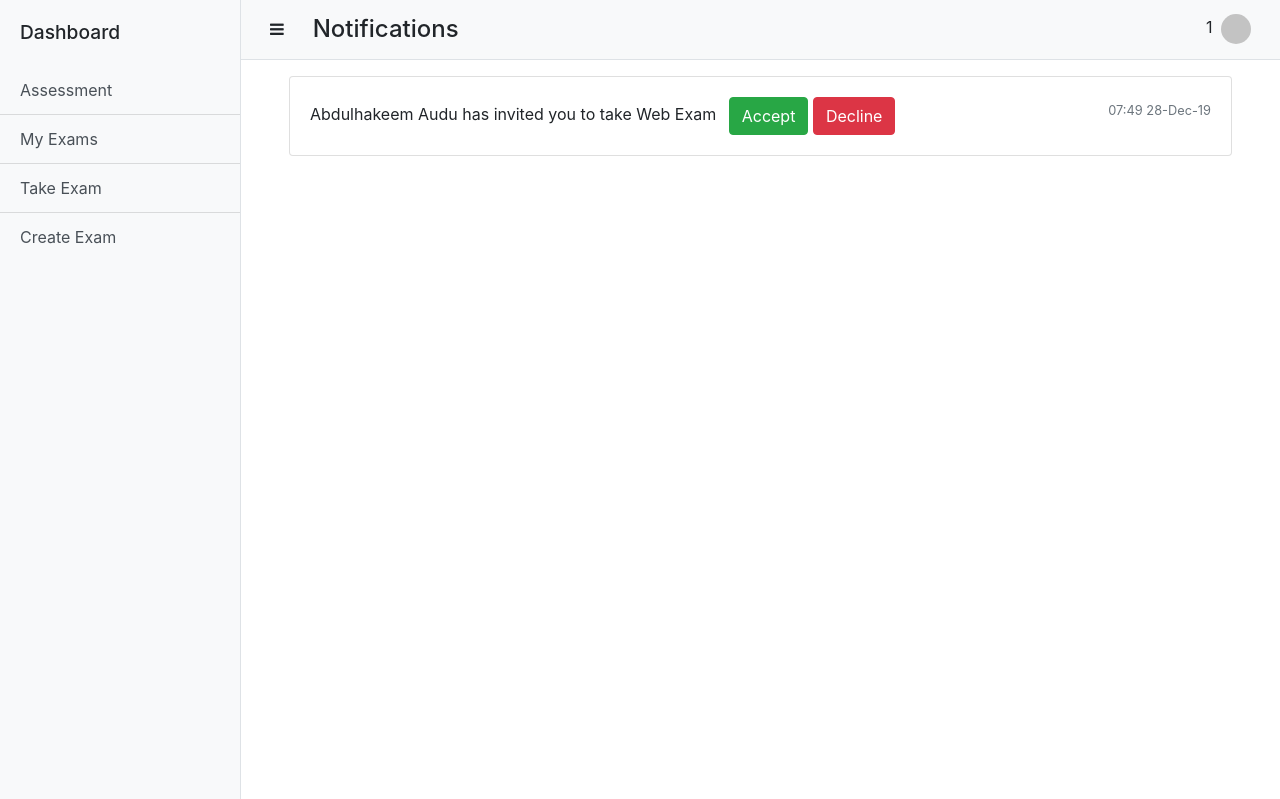
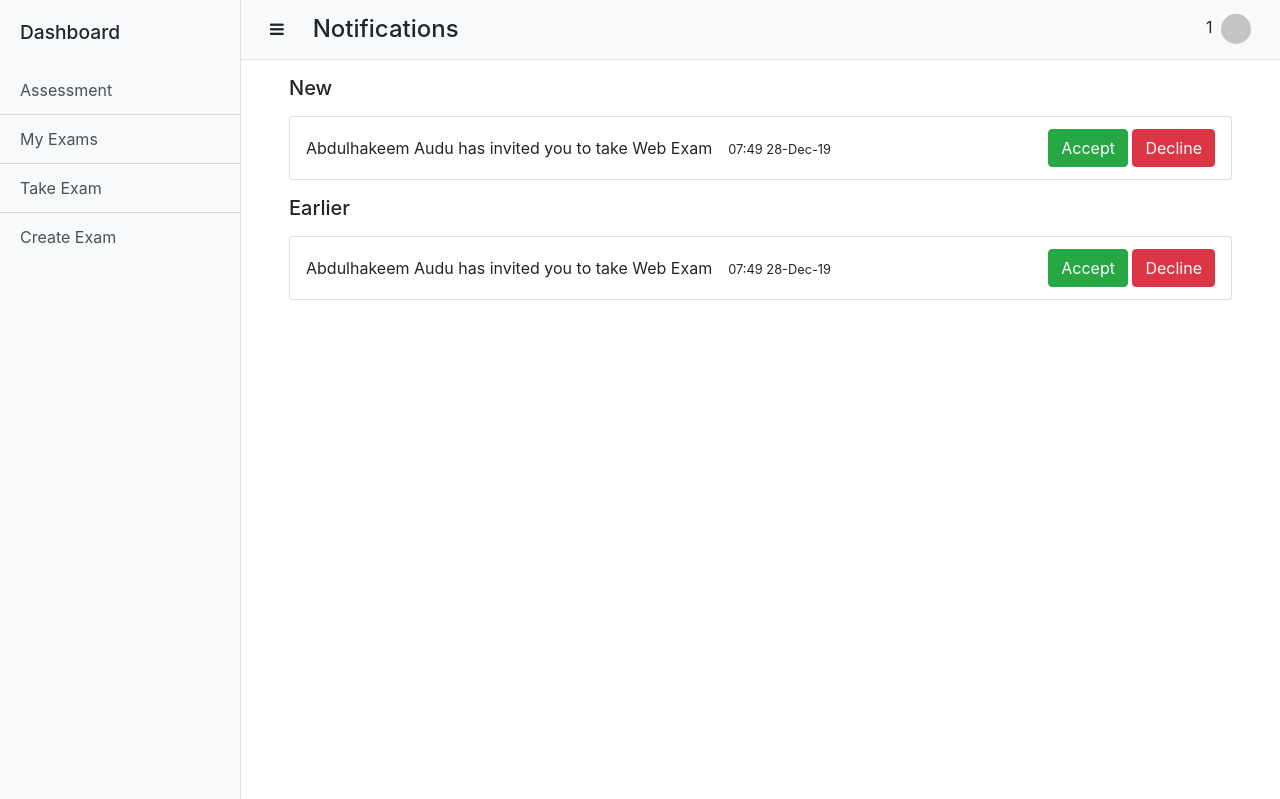
Before and after one commit to mubaraqwahab/online-exam-portal, a PHP site: page /notifications/index.php in a window 1280 px wide. Shown: the part 63-862 px from the top of the page. Run offline with PHP 8.4, Linux system fonts and the light colour scheme; the visitor is signed in with stand-in values (Sample User, id 1); data that the repository does not hold is empty.

Commit message:
Clean up

```diff
--- a/code/notifications/index.php
+++ b/code/notifications/index.php
@@ -41,19 +41,53 @@ $profilePicture = $_SESSION['profilePicture'];
       <!-- Page content -->
       <div class="container py-3 px-5">
 
-        <!-- Your code goes here -->
-        <div class="card">
-          <div class="card-body d-flex flex-row justify-content-between">
-            <div>
-              <div class="card-text d-inline-block mr-2">Abdulhakeem Audu has invited you to take Web Exam</div>
-              <button class="btn btn-success" data-response="accept">Accept</button>
-              <button class="btn btn-danger" data-response="decline">Decline</button>
-            </div>
-            <div>
-              <small class="text-muted">07:49 28-Dec-19</small>
-            </div>
-          </div>
-        </div>
+        <section>
+          <h5 class="mb-3">New</h5>
+
+          <ul class="list-unstyled">
+
+            <!-- Each card is a notification -->
+            <li class="card my-2" data-exam-id="12">
+              <div class="card-body py-2 px-3 d-flex flex-column flex-md-row justify-content-between">
+                <div class="d-flex flex-column flex-xl-row align-items-xl-center">
+                  <span class="mr-md-3">Abdulhakeem Audu has invited you to take Web Exam</span>
+                  <span>
+                    <small class="mr-2">07:49 28-Dec-19</small>
+                  </span>
+                </div>
+                <div class="mt-2 mt-md-0">
+                  <button class="btn btn-success d-md-block d-xl-inline-block my-1" data-response="accept">Accept</button>
+                  <button class="btn btn-danger" data-response="decline">Decline</button>
+                </div>
+              </div>
+            </li>
+
+          </ul>
+        </section>
+
+        <section>
+          <h5 class="mb-3">Earlier</h5>
+
+          <ul class="list-unstyled">
+
+            <!-- Each card is a notification -->
+            <li class="card my-2" data-exam-id="12">
+              <div class="card-body py-2 px-3 d-flex flex-column flex-md-row justify-content-between">
+                <div class="d-flex flex-column flex-xl-row align-items-xl-center">
+                  <span class="mr-md-3">Abdulhakeem Audu has invited you to take Web Exam</span>
+                  <span>
+                    <small class="mr-2">07:49 28-Dec-19</small>
+                  </span>
+                </div>
+                <div class="mt-2 mt-md-0">
+                  <button class="btn btn-success d-md-block d-xl-inline-block my-1" data-response="accept">Accept</button>
+                  <button class="btn btn-danger" data-response="decline">Decline</button>
+                </div>
+              </div>
+            </li>
+
+          </ul>
+        </section>
 
       </div>
 
```
